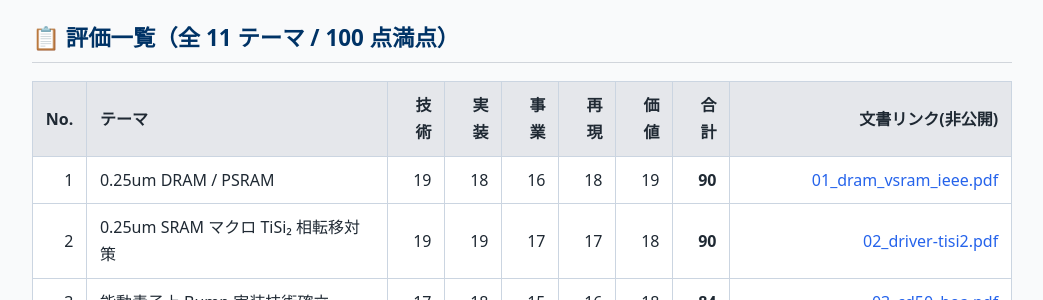
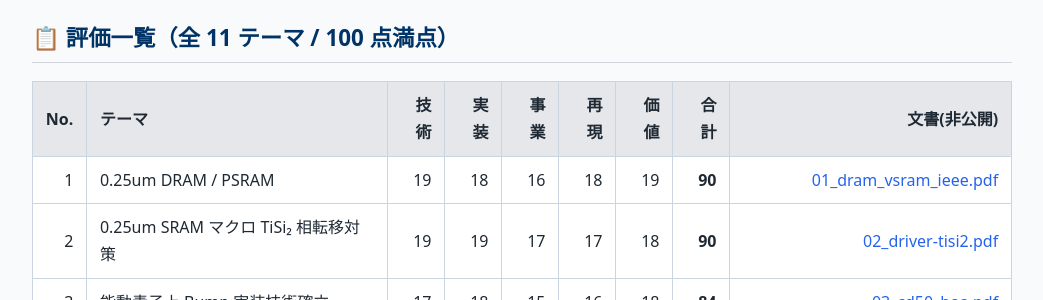
Before and after one commit to Samizo-AITL/Samizo-AITL.github.io, a Jekyll site: the page built from about/archive/evaluation.md, in a window 1280 px wide. Shown: the part 648-948 px from the top of the page, without its empty margins (118-1161 px from the left). Built offline with Jekyll 4.4.1, drawn with Linux system fonts in a browser that asks for light colours.

Commit message:
Update evaluation.md

```diff
--- a/about/archive/evaluation.md
+++ b/about/archive/evaluation.md
@@ -29,9 +29,9 @@
 
 ## 📋 評価一覧（全 11 テーマ / 100 点満点）
 
-| No. | テーマ | 技術 | 実装 | 事業 | 再現 | 価値 | 合計 | 文書リンク(非公開) |
+| No. | テーマ | 技術 | 実装 | 事業 | 再現 | 価値 | 合計 | 文書(非公開) |
 |---:|---|---:|---:|---:|---:|---:|---:|---:|
-| 1 | 0.25um DRAM / PSRAM | 19 | 18 | 16 | 18 | 19 | **90** | [01_dram_vsram_ieee.pdf](https://github.com/Samizo-AITL/career-technical-archive/) |
+| 1 | 0.25um DRAM / PSRAM | 19 | 18 | 16 | 18 | 19 | **90** | [01_dram_vsram_ieee.pdf](https://github.com/Samizo-AITL/career-technical-archive/docs/) |
 | 2 | 0.25um SRAM マクロ TiSi₂ 相転移対策 | 19 | 19 | 17 | 17 | 18 | **90** | [02_driver-tisi2.pdf](https://github.com/Samizo-AITL/career-technical-archive/docs/02_driver-tisi2.pdf) |
 | 3 | 能動素子上 Bump 実装技術確立 | 17 | 18 | 15 | 16 | 18 | **84** | [03_cd50_boa.pdf](https://github.com/Samizo-AITL/career-technical-archive/docs/03_cd50_boa.pdf) |
 | 4 | 薄膜 PZT 技術史 | 18 | 17 | 19 | 17 | 19 | **90** | [04_pzt_thinfilm_history.pdf](https://github.com/Samizo-AITL/career-technical-archive/docs/04_pzt_thinfilm_history.pdf) |
```
